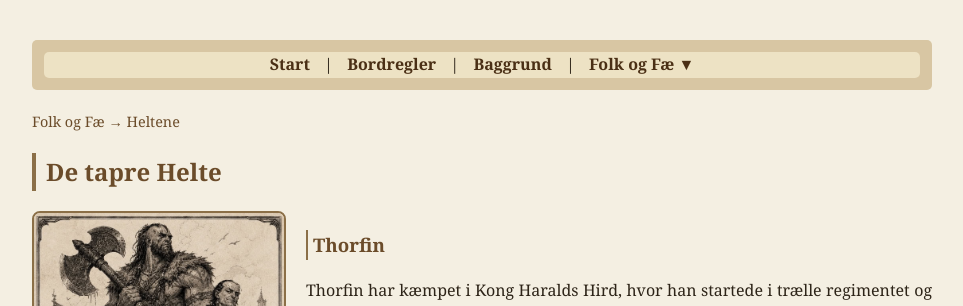
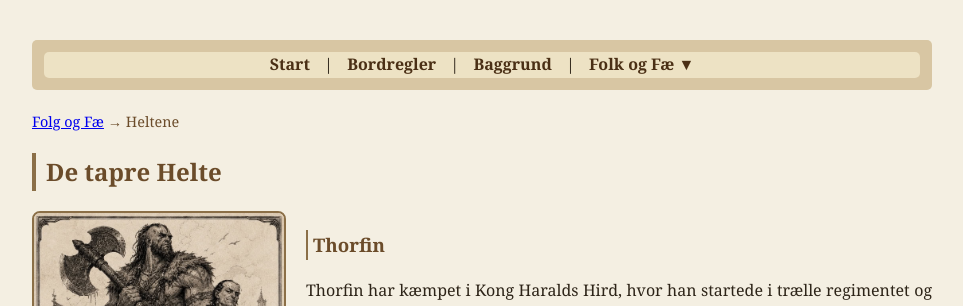
Before and after one commit to Stoffer75/den2side.dk, a Jekyll site: the page built from karakterer/pc.html, in a window 1280 px wide. Shown: the top 306 px of the page, without its empty margins (158-1121 px from the left). Built offline with Jekyll 4.4.1, drawn with Linux system fonts in a browser that asks for light colours.

Commit message:
Update pc.html

```diff
--- a/karakterer/pc.html
+++ b/karakterer/pc.html
@@ -4,7 +4,7 @@
 ---
 
 <p class="breadcrumb">
-    Folk og Fæ → Heltene
+    <a href="{{ '/karakterer.html' | relative_url }}">Folg og Fæ</a> → Heltene
 </p>
 
 <h2> De tapre Helte</h2>
```
